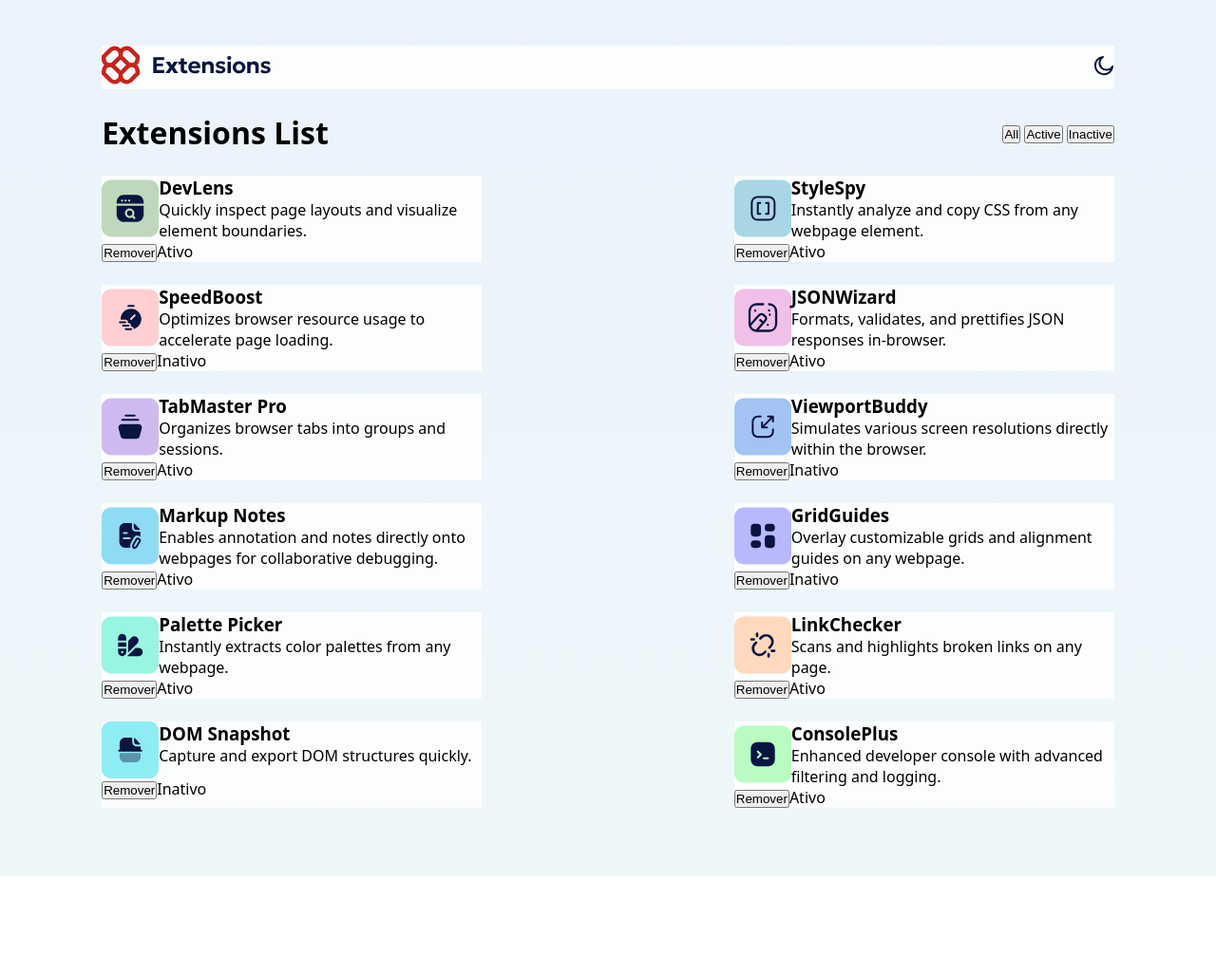
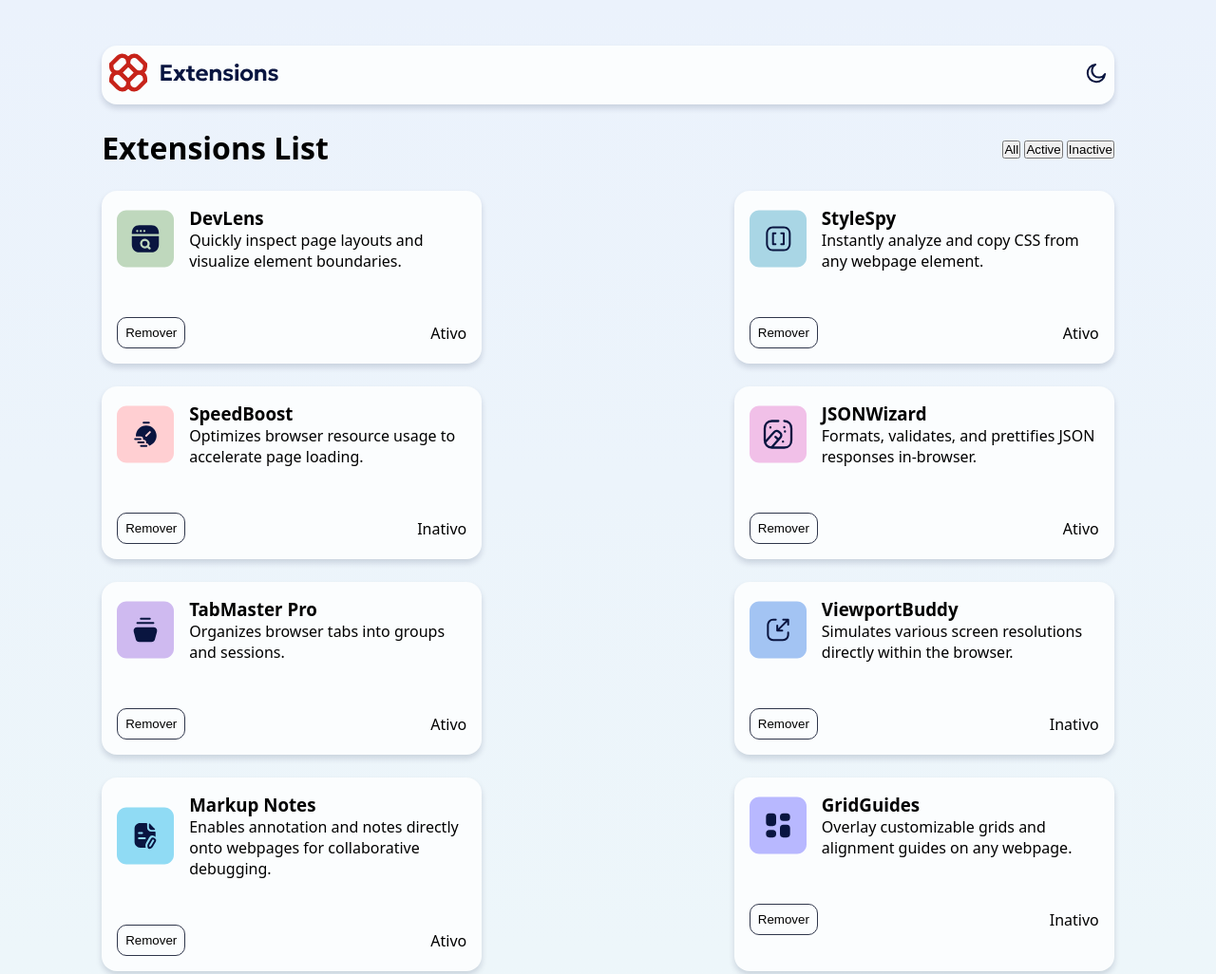
Before and after one commit to Joaquim-python3/management-extensions-ui, a website built with Vite: page vite-project/index.html in a window 1280 px wide. Shown: the top 1026 px of the page at 95% size. Before the commit the page ends 923 px from the top, so only its background shows below. Built offline with nearby package versions, Linux system fonts and the light colour scheme.

Commit message:
Atualiza estilização do card
- Adiciona espaçamento, padding, sombra, layout, sobra, fontes, border-radius
- Adiciona ao header padding, border-radius, box-shadow

```diff
--- a/vite-project/src/scripts/extensions.js
+++ b/vite-project/src/scripts/extensions.js
@@ -12,7 +12,7 @@ export function getExtension(data) {
 function createExtensionElement(extension) {
   // 1. Card principal
   const card = document.createElement("div");
-  card.className = `card ${extension.isActive ? "" : "disabled"}`;
+  card.className = `card`;
 
   // 2. Topo do card (agora contém logo + conteúdo)
   const topDiv = document.createElement("div");
--- a/vite-project/src/styles/base/_body.scss
+++ b/vite-project/src/styles/base/_body.scss
@@ -1,10 +1,10 @@
-@use '../variables' as *; // Importa todas as variáveis
+@use "../variables" as *; // Importa todas as variáveis
 
-body{
-    padding: $spacing-6 $spacing-6;
-    font-family: "Noto Sans", sans-serif;
-    display: flex;
-    flex-direction: column;
-    align-items: center;
-    background: $gradient-light;
+body {
+  padding: $spacing-6 $spacing-6;
+  font-family: $font-family-base;
+  display: flex;
+  flex-direction: column;
+  align-items: center;
+  background: $gradient-light;
 }
--- a/vite-project/src/styles/components/_card.scss
+++ b/vite-project/src/styles/components/_card.scss
@@ -4,8 +4,50 @@
     width: 400px;
     background: $neutral-0;
     margin-bottom: $spacing-3;
+    padding: $spacing-2;
+    border-radius: $border-radius-lg;
+    box-shadow: $shadow-md;
 
     &__top{
         display: flex;
+        margin-bottom: $spacing-6;
+    }
+
+    &__content{
+        margin-left: $spacing-2;
+    }
+
+    &__name{
+
+    }
+
+    &__description{
+
+    }
+
+    &__footer{
+        display: flex;
+        justify-content: space-between;
+        align-items: center;
+    }
+
+    &__remove{
+        padding: $spacing-1;
+        border-radius: 10px;
+        border: 1px solid $neutral-700;
+        background: none;
+        font-weight: $font-weight-regular;
+    }
+
+    &__status{
+
     }
 }
+
+.active{
+
+}
+
+.inactive{
+
+}
--- a/vite-project/src/styles/layout/_header.scss
+++ b/vite-project/src/styles/layout/_header.scss
@@ -7,4 +7,7 @@
   justify-content: space-between;
   background: $neutral-0;
   margin-bottom: $spacing-3;
+  padding: $spacing-1;
+  border-radius: $border-radius-lg;
+  box-shadow: $shadow-md;
 }
```
